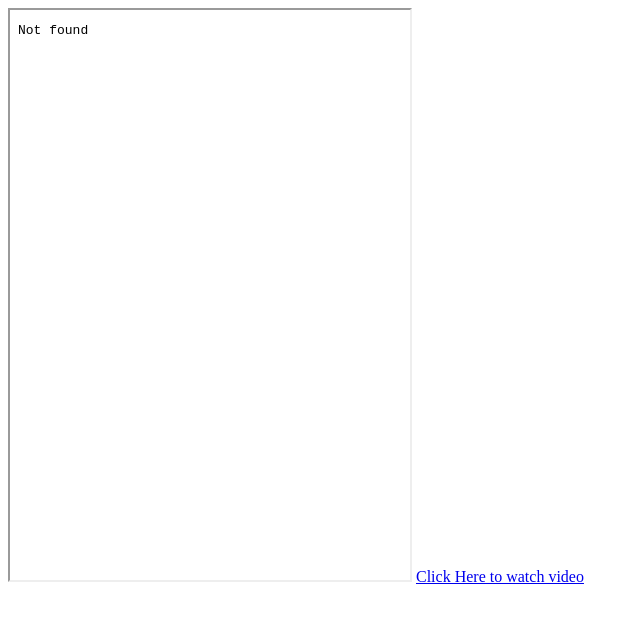
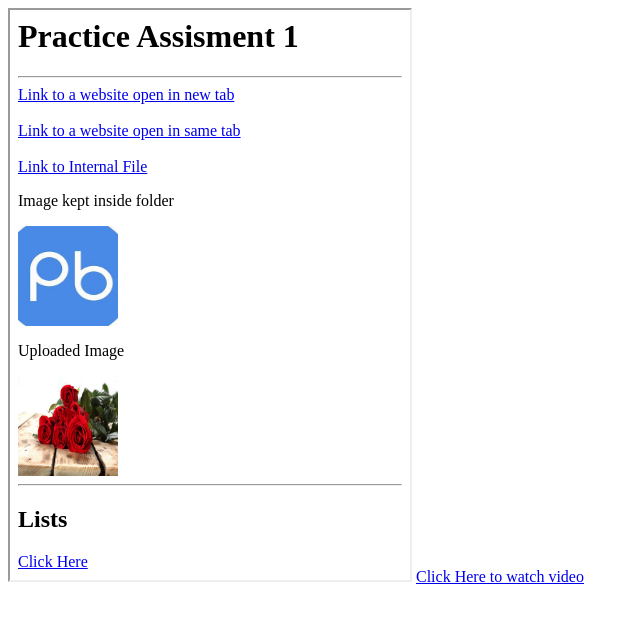
Before and after one commit to Kuldeep-kolte/Assisment3, a plain HTML site: page index.html in a window 1280 px wide. Shown: the whole page, without its empty margins (0-640 px from the left). Drawn offline with Linux system fonts and the light colour scheme; files whose address does not match are found by name.

Commit message:
Update index.html

```diff
--- a/index.html
+++ b/index.html
@@ -6,7 +6,7 @@
     <title>Assisment No.3</title>
 </head>
 <body>
-    <iframe src="./New folder/index.html"  width="400px" height="570px"></iframe>
+    <iframe src="index1.html"  width="400px" height="570px"></iframe>
     <a href="video.html">Click Here to watch video</a>
 </body>
 </html>
```
